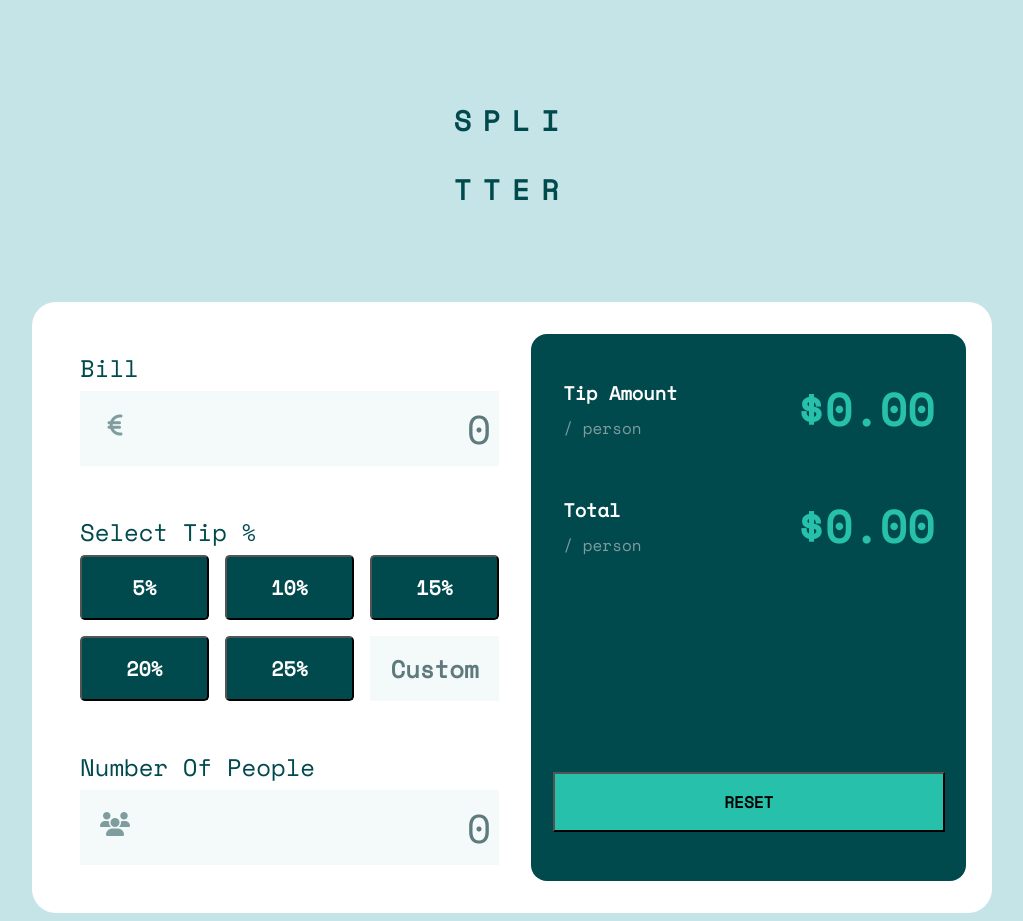
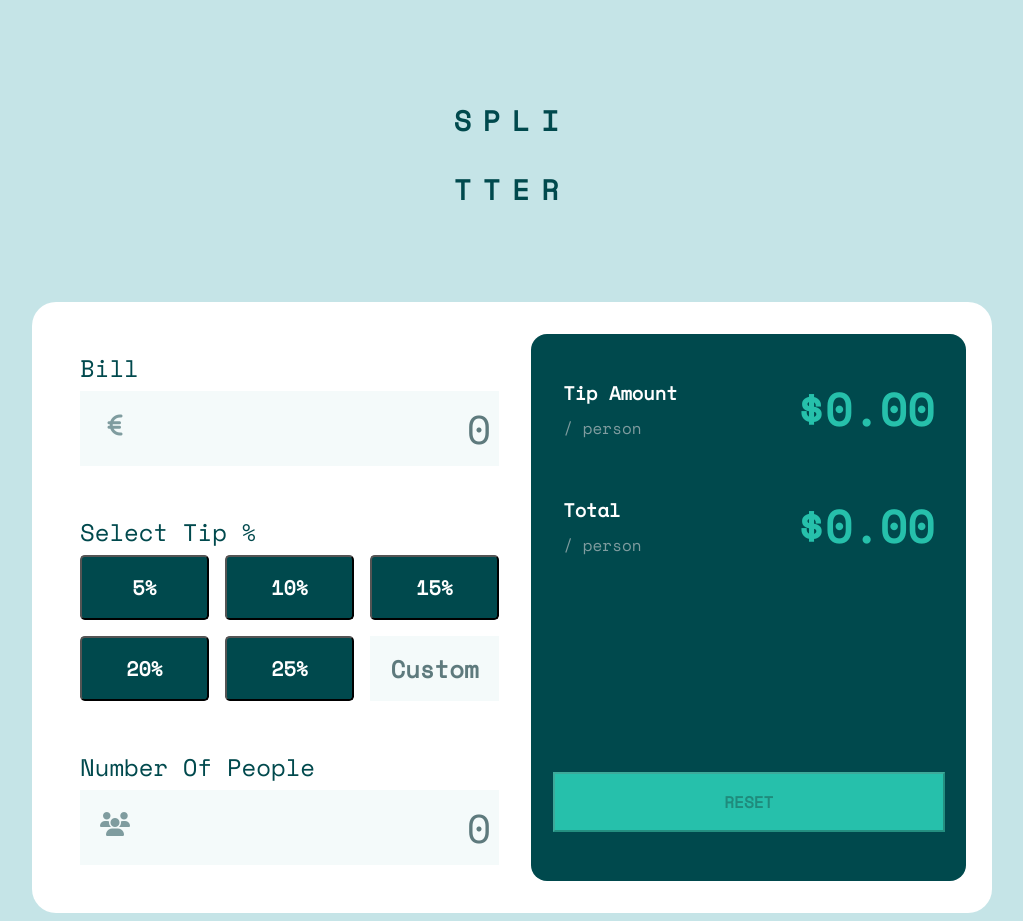
Before and after one commit to bhuwan-acharya/Splitter-app-frontend-mentor-challenge, a Vue app: page / in a window 1280 px wide. Shown: the whole page, without its empty margins (128-1151 px from the left). Built offline with nearby package versions, Linux system fonts and the light colour scheme.

Commit message:
reset-btn-disabled-fix

```diff
--- a/src/components/Splitter.vue
+++ b/src/components/Splitter.vue
@@ -115,7 +115,19 @@
           </div>
         </div>
         <div class="button-section">
-          <button class="reset-btn" @click="onReset">RESET</button>
+          <button
+            :class="
+              bill == null && numberOfPeople == null && tipSelected == null
+                ? 'disabled-reset-btn'
+                : 'reset-btn'
+            "
+            @click="onReset"
+            :disabled="
+              bill == null && numberOfPeople == null && tipSelected == null
+            "
+          >
+            RESET
+          </button>
         </div>
       </article>
     </section>
@@ -311,6 +323,16 @@ button {
   font-weight: 700;
   background-color: hsl(172, 67%, 45%);
 }
+.disabled-reset-btn {
+  width: 90%;
+  padding: 1rem;
+  font-size: 1.25vmax;
+  font-weight: 700;
+  background-color: hsl(172, 67%, 45%);
+}
+.reset-btn:hover {
+  background-color: hsl(185, 41%, 84%);
+}
 .button-section {
   display: flex;
   width: 100%;
```
